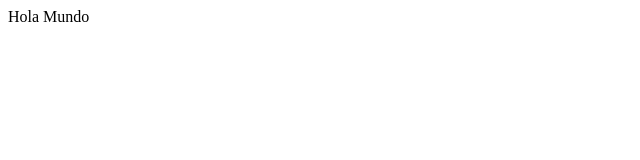
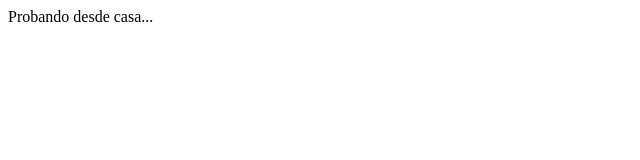
Before and after one commit to SilviaPradaR/coding-example, a plain HTML site: page index.html in a window 1280 px wide. Shown: the full height of the page, 0-640 px from the left. Drawn offline with Linux system fonts and the light colour scheme.

Commit message:
Mensaje en el index

```diff
--- a/index.html
+++ b/index.html
@@ -7,6 +7,6 @@
     <title>Document</title>
 </head>
 <body>
-    Hola Mundo
+    Probando desde casa...
 </body>
 </html>
```
